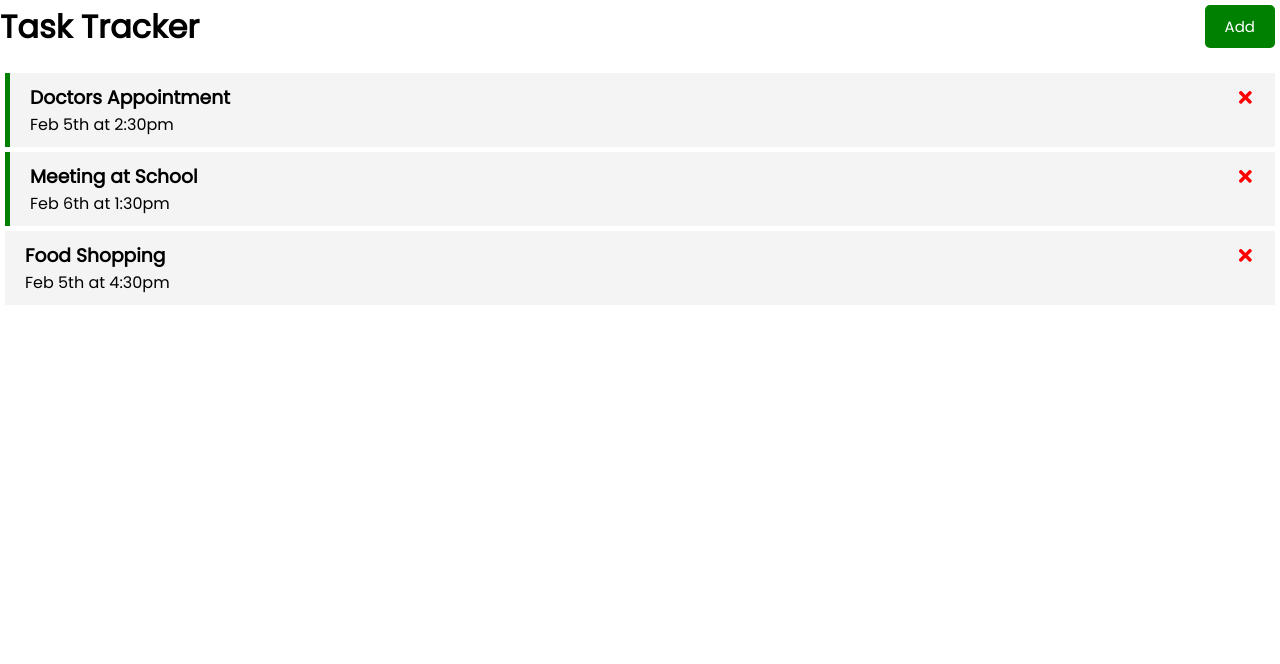
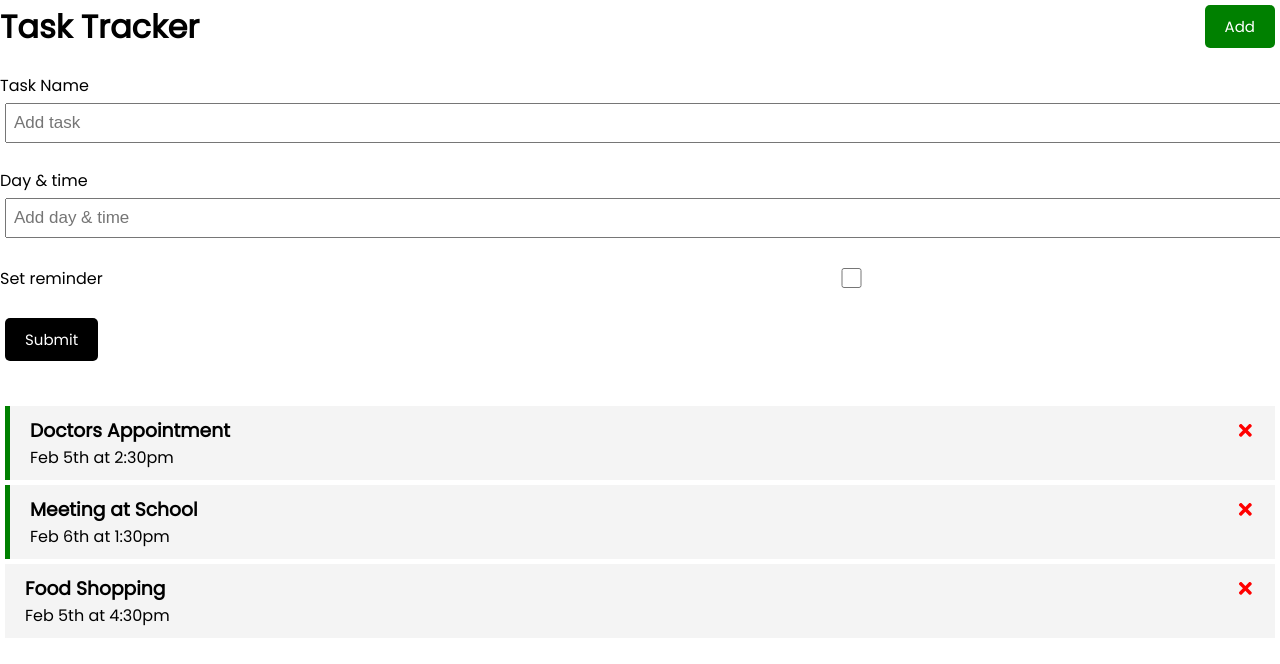
Before and after one commit to peter88tom/react_crash_course, a React (Create React App) app: page / in a window 1280 px wide. Shown: the top 664 px of the page. Built offline with nearby package versions, Linux system fonts and the light colour scheme.

Commit message:
Add task form component

```diff
--- a/src/App.js
+++ b/src/App.js
@@ -1,6 +1,7 @@
 import { useState } from 'react'
 import Header from "./components/Header"
 import Tasks from "./components/Tasks";
+import AddTask from './components/AddTask';
 
 function App() {
 
@@ -53,6 +54,7 @@ const toggleReminder = (id) =>{
   return (
     <div className="App">
       <Header />
+      <AddTask />
       { tasks.length > 0 ?
         <Tasks
              tasks={tasks}
--- /dev/null
+++ b/src/components/AddTask.js
@@ -0,0 +1,23 @@
+const AddTask = () =>{
+	return (
+		<form className="add-form">
+			<div className="form-control">
+				<label>Task Name</label>
+				<input type="text" name="task" placeholder="Add task"></input>
+			</div>
+
+			<div className="form-control">
+				<label>Day & time</label>
+				<input type="text" name="day_time" placeholder="Add day & time"></input>
+			</div>
+
+			<div className="form-control form-control-check">
+				<label>Set reminder</label>
+				<input type="checkbox" name="reminder"></input>
+			</div>
+			<button type="submit" className="btn btn-success">Submit</button>
+		</form>
+	)
+}
+
+export default AddTask
```
